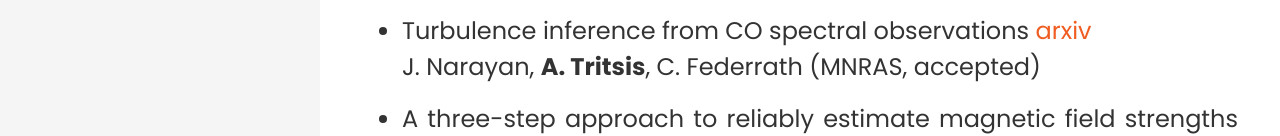
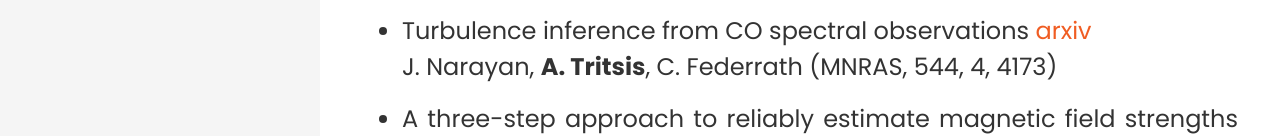
Before and after one commit to ArisTr/ArisTr.github.io, a plain HTML site: page publications.html in a window 1280 px wide. Shown: the part 503-639 px from the top of the page. Drawn offline with Linux system fonts and the light colour scheme; some packages are replaced by stand-ins of ours; no server answers; files whose address does not match are found by name.

Commit message:
Update publications.html

```diff
--- a/publications.html
+++ b/publications.html
@@ -67,7 +67,7 @@
 							2025
 							<h2 class="subheading"> <li><p align="justify"> Ambipolar diffusion and the mass-to-flux ratio in a turbulent
 collapsing cloud <a href="https://arxiv.org/abs/2505.20391" target="_blank">arxiv</a> <br><b>A. Tritsis</b> (A&A, 700, A152)</p></li></h2>
-							<h2 class="subheading"> <li><p align="justify"> Turbulence inference from CO spectral observations <a href="https://arxiv.org/abs/2509.04818" target="_blank">arxiv</a> <br>J. Narayan, <b>A. Tritsis</b>, C. Federrath (MNRAS, accepted)</p></li></h2>
+							<h2 class="subheading"> <li><p align="justify"> Turbulence inference from CO spectral observations <a href="https://arxiv.org/abs/2509.04818" target="_blank">arxiv</a> <br>J. Narayan, <b>A. Tritsis</b>, C. Federrath (MNRAS, 544, 4, 4173)</p></li></h2>
 							<h2 class="subheading"> <li><p align="justify"> A three-step approach to reliably estimate magnetic field strengths in star-forming regions <a href="https://arxiv.org/pdf/2507.06297" target="_blank">arxiv</a> <br> A. Polychronakis, <b>A. Tritsis</b>, et al. (A&A, 700, A256)</p></li></h2>
 							<h2 class="subheading"> <li><p align="justify"> Investigating the role of magnetic fields in the formation and evolution of striations in interstellar clouds with the probe far-infrared mission for astrophysics <a href="https://arxiv.org/pdf/2509.01678" target="_blank">arxiv</a> <br>R. Skalidis, K. Tassis, <b>A. Tritsis</b>, P. Goldsmith (JATIS, 11, 3)</p></li></h2>
 							<h2 class="subheading"> <li><p align="justify"> Projection-angle effects when "observing" a turbulent magnetized collapsing molecular cloud. II. Magnetic field <a href="https://arxiv.org/abs/2503.01971" target="_blank">arxiv</a> <br><b>A. Tritsis</b>, S. Basu, C.Federrath (A&A, 696, A35)</p></li></h2>
```
